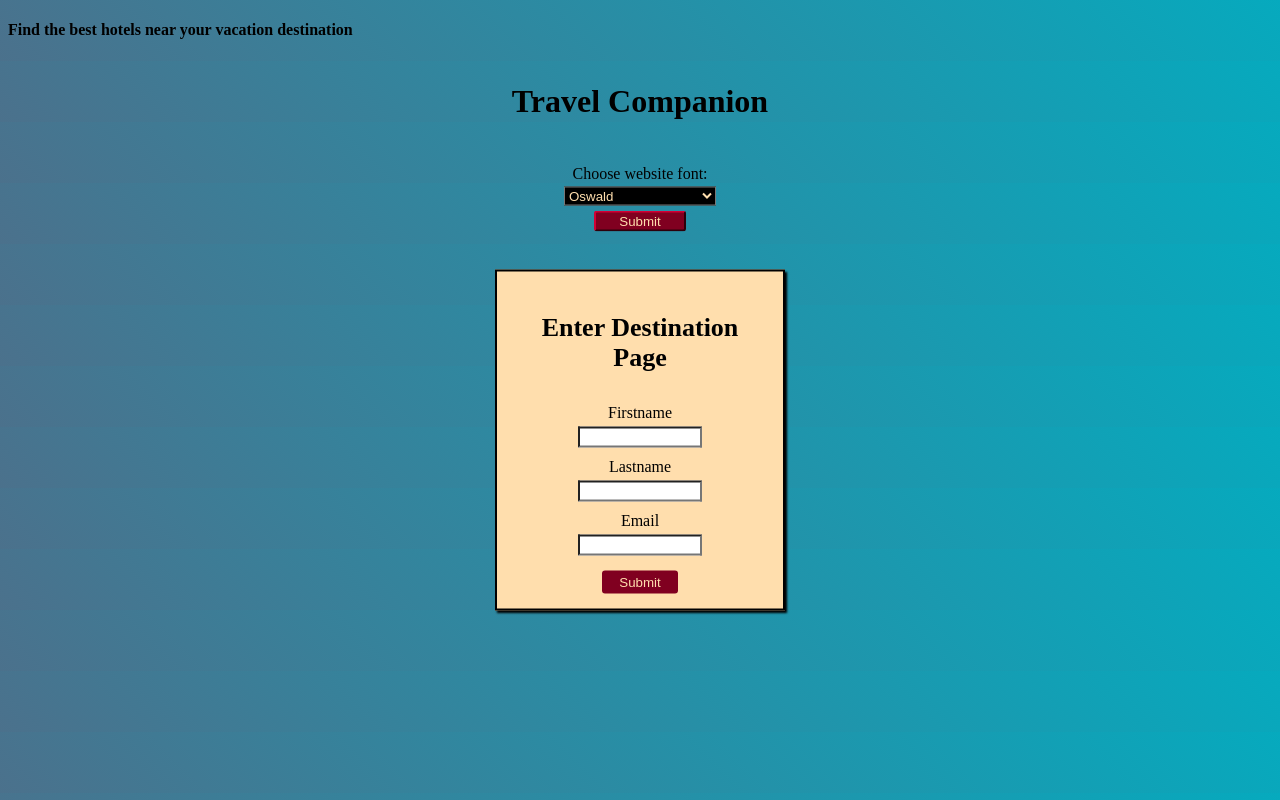
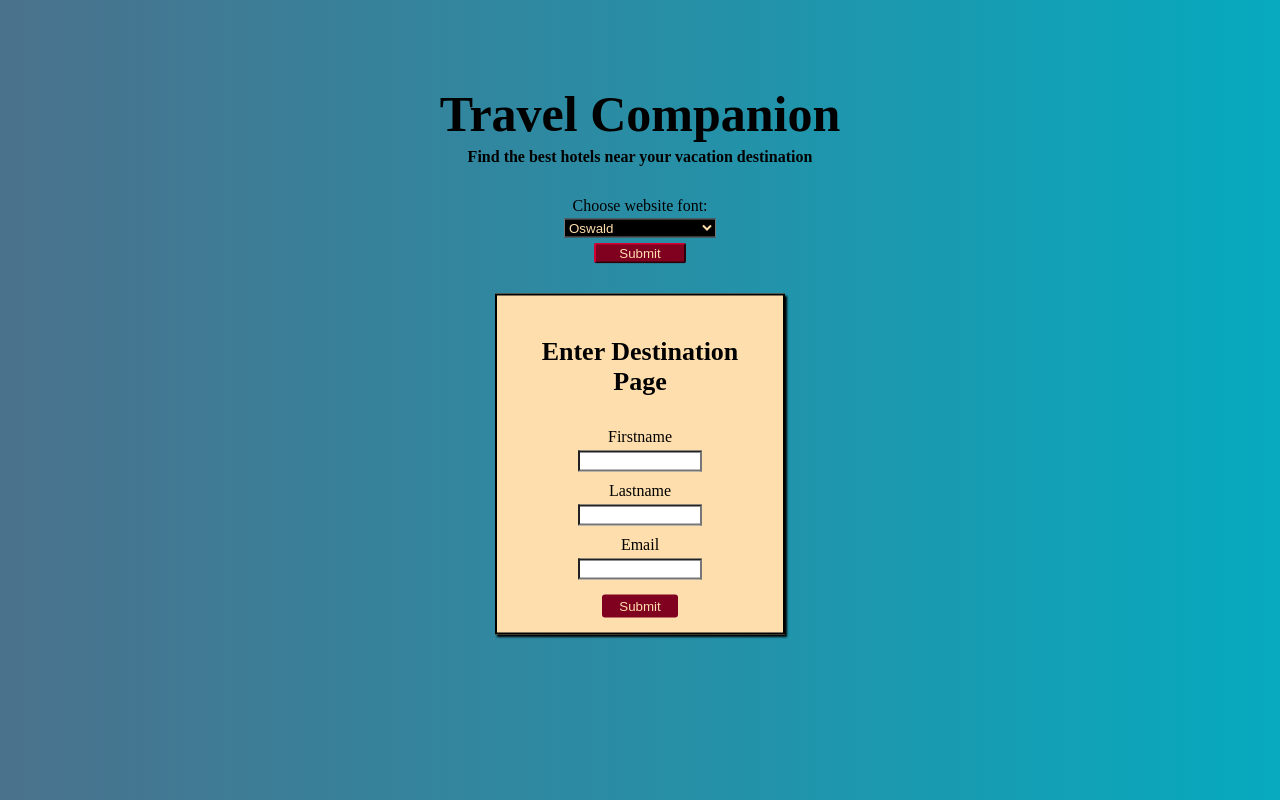
Before and after one commit to glenvasa/Travel-Companion, a website: page index.html in a window 1280 px wide. Drawn offline with nearby package versions, Linux system fonts and the light colour scheme; a web font is replaced by a local one.

Commit message:
styling for homepage h4 and other minor positioning changes

```diff
--- a/styles.css
+++ b/styles.css
@@ -46,10 +46,25 @@ font-family: Macondo;
     font-family: "Indie Flower"
 }
 
-.main_header,
-.destination_header {
+.main_header {
   position: absolute;
   top: 10%;
+  left: 50%;
+  transform: translate(-50%, -50%);
+  font-size: 50px;
+}
+
+.destination_header {
+    position: absolute;
+  top: 20%;
+  left: 50%;
+  transform: translate(-50%, -50%);
+  font-size: 45px;
+}
+
+.main_header ~ h4 {
+  position: absolute;
+  top: 17%;
   left: 50%;
   transform: translate(-50%, -50%);
 }
@@ -59,7 +74,7 @@ font-family: Macondo;
 
 .font_form {
   position: absolute;
-  top: 20%;
+  top: 24%;
   left: 50%;
   transform: translate(-50%, -50%);
   display: flex;
@@ -86,13 +101,29 @@ font-family: Macondo;
 .font_select {
 }
 
-.main_form,
+.main_form {
+  display: flex;
+  flex-direction: column;
+  width: 50%;
+  position: absolute;
+  top: 58%;
+  left: 50%;
+  transform: translate(-50%, -50%);
+  width: 20%;
+  justify-content: center;
+  align-items: center;
+  border: 2px black solid;
+  box-shadow: 2px 2px 2px black;
+  padding: 15px;
+  background-color: navajowhite;
+}
+
 .destination_form {
   display: flex;
   flex-direction: column;
   width: 50%;
   position: absolute;
-  top: 55%;
+  top: 50%;
   left: 50%;
   transform: translate(-50%, -50%);
   width: 20%;
@@ -327,7 +358,7 @@ button:hover {
     text-align: center;
 }
 
-.amenitiesContainer p{
+.amenitiesContainer p {
     /* color: lightgoldenrodyellow; */
    font-weight: 400;
    color: white;
```
